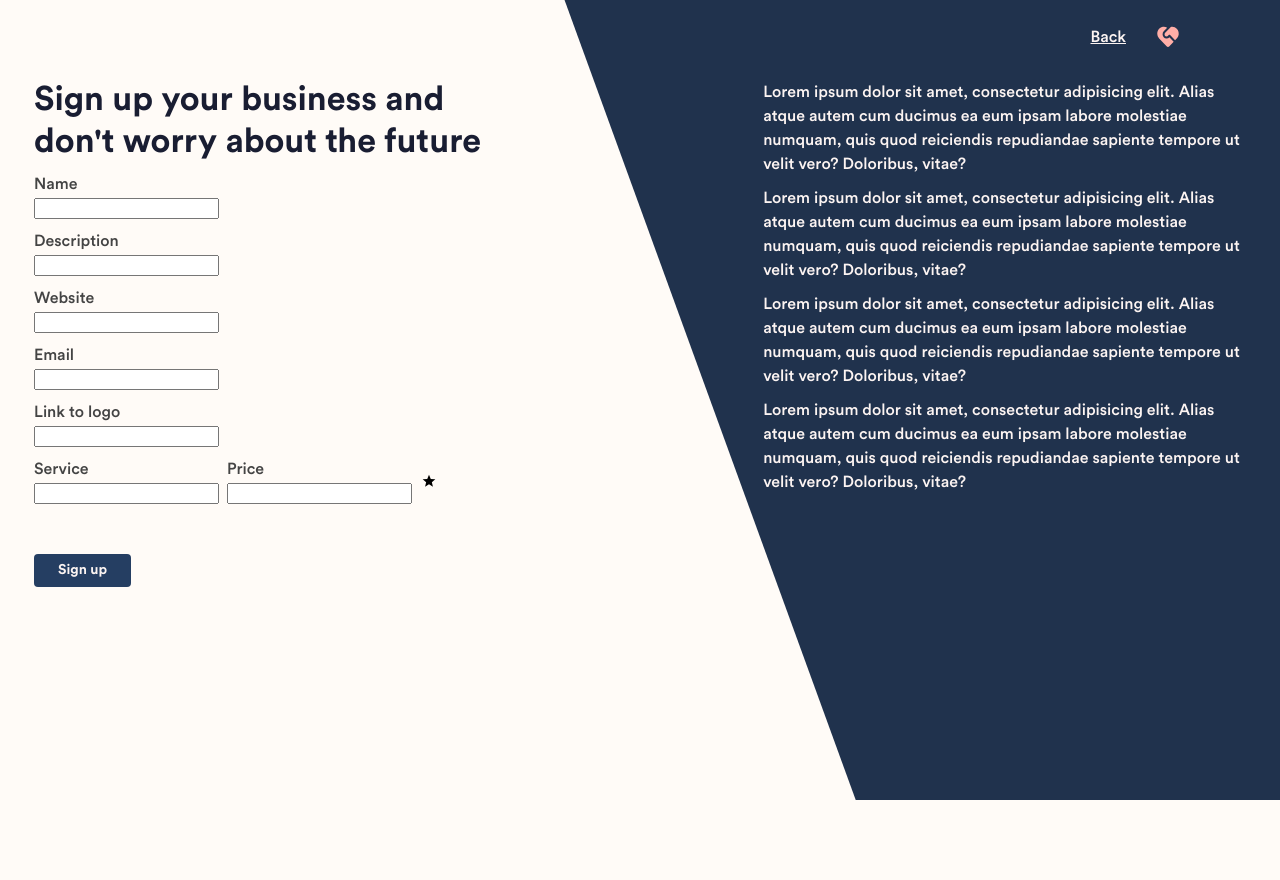
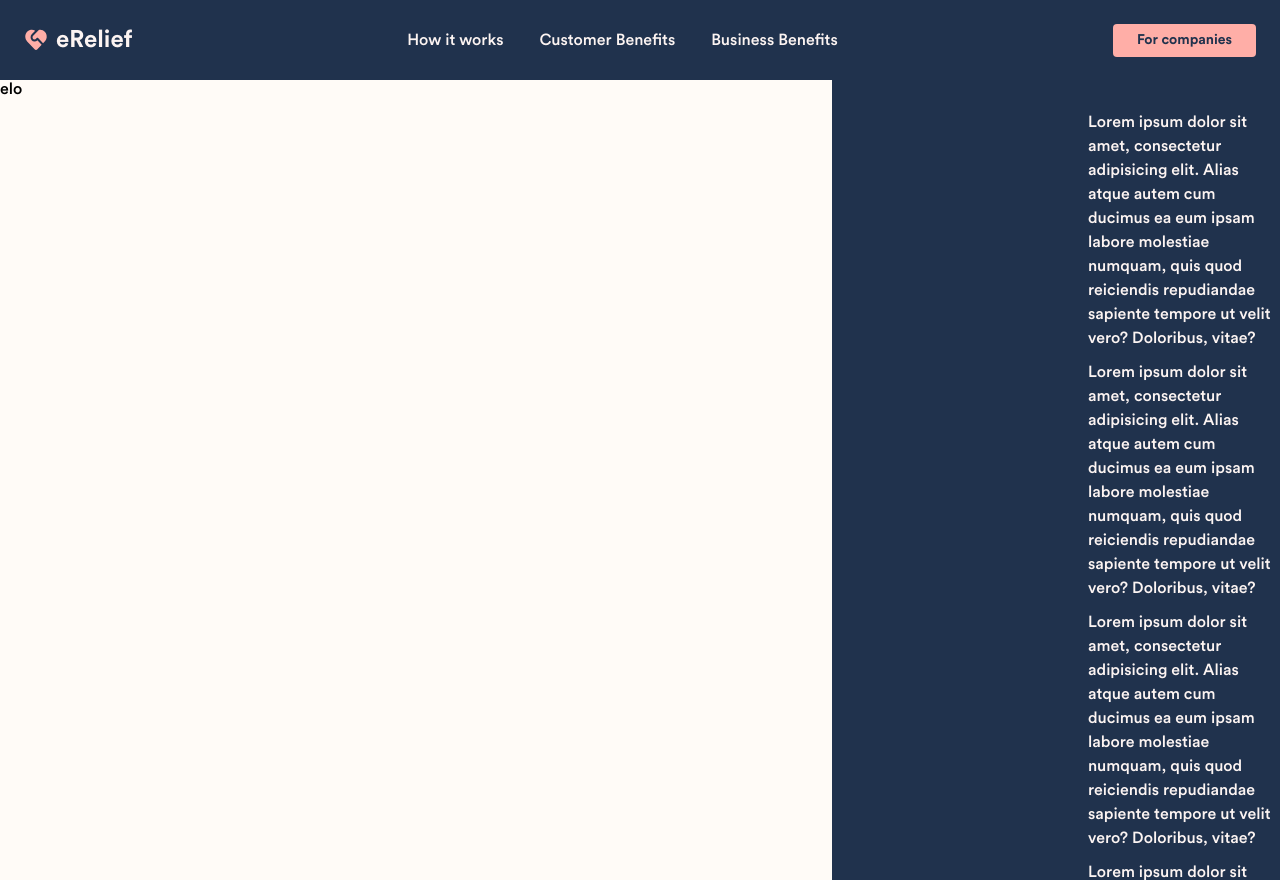
Before and after one commit to wojtekwtf/entrepreneur-relief, a Vue app: page /signup in a window 1280 px wide. Before the commit the page ends 800 px from the top, so only its background shows below. Built offline with nearby package versions, Linux system fonts and the light colour scheme.

Commit message:
register

```diff
--- a/src/components/landing/Nav.vue
+++ b/src/components/landing/Nav.vue
@@ -1,5 +1,5 @@
 <template>
-  <div class="nav" v-if="$route.name !== 'signup'">
+  <div class="nav">
     <div class="container nav-container">
       <div class="nav-brand">
         <router-link to="/" class="flex align-center">
@@ -54,7 +54,6 @@ export default {
     background: color(primary-dark);
 
     &-container {
-      border-bottom: 1px solid rgba(255,255,255,0.1);
       display: flex;
       justify-content: space-between;
       align-items: center;
--- a/src/components/voucher-signup/Confirm.vue
+++ b/src/components/voucher-signup/Confirm.vue
@@ -1,22 +1,15 @@
 <template>
-  <div class="section confirm">
-    {{ companyToRegister }}
-
-    CONFIRMED
+  <div>
+    elo
   </div>
 </template>
 
 <script>
-export default {
-  name: 'Confirm',
-  computed: {
-    companyToRegister() {
-      return this.$store.state.companyToRegister;
-    }
+  export default {
+    name: "Confirm"
   }
-}
 </script>
 
-<style scoped lang="scss">
+<style scoped>
 
 </style>
--- a/src/components/voucher-signup/RegisterForm.vue
+++ b/src/components/voucher-signup/RegisterForm.vue
@@ -1,57 +1,60 @@
 <template>
-  <div class="register">
-    <div class="background"></div>
-    <div class="nav flex align-center">
-      <router-link class="underline copy--white" to="/">Back</router-link>
-      <img src="../../assets/logo.svg" alt="">
-    </div>
-    <div class="container flex">
-      <div class="register-form">
+  <div class="register flex flex-1">
+    <div class="register-form container" v-if="!formSent">
       <div class="register-form-inputs">
         <h1 class="heading heading--primary">Sign up your business and don't worry about the future</h1>
         <p class="copy">Name</p>
-          <input v-model="form.name" type="text" class="input">
+        <input v-model="form.name" type="text" class="input input--alone">
         <p class="copy">Description</p>
-          <input v-model="form.description" type="text" class="input">
+        <input v-model="form.description" type="text" class="input input--alone">
         <p class="copy">Website</p>
-          <input v-model="form.website" type="text" class="input">
+        <input v-model="form.website" type="text" class="input input--alone">
         <p class="copy">Email</p>
-          <input v-model="form.email" type="text" class="input">
+        <input v-model="form.email" type="text" class="input input--alone">
         <p class="copy">Link to logo</p>
-          <input v-model="form.logoLink" type="text" class="input">
+        <input v-model="form.logoLink" type="text" class="input input--alone">
 
         <div class="register-form-services">
           <div class="item flex align-center" v-for="(item, index) in form.services" :key="index">
             <div>
               <p class="copy">Service</p>
-                <input v-model="item.name" type="text" class="input">
+              <input v-model="item.name" type="text" class="input input--alone">
             </div>
             <div class="price">
               <p class="copy">Price</p>
-                <input v-model="item.price" type="number" class="input input--short">
-                <div @click="add" class="add-new" v-if="index === form.services.length - 1">
-                  <img src="../../assets/star.svg">
+              <input v-model="item.price" type="number" class="input input--alone input--short">
             </div>
           </div>
+          <div @click="add" class="add-new flex align-center">
+            <img src="../../assets/add.svg">
+            Add next service
           </div>
         </div>
       </div>
 
       <button class="btn" @click="submitForm">Sign up</button>
+      <p v-if="invalidForm" class="copy copy--accent">Fill in all required fields</p>
     </div>
-      <div class="register-description">
+    <Confirm v-else class="register-form container">
+
+    </Confirm>
+    <div class="register-description container">
       <p class="copy copy--white">Lorem ipsum dolor sit amet, consectetur adipisicing elit. Alias atque autem cum ducimus ea eum ipsam labore molestiae numquam, quis quod reiciendis repudiandae sapiente tempore ut velit vero? Doloribus, vitae?</p>
       <p class="copy copy--white">Lorem ipsum dolor sit amet, consectetur adipisicing elit. Alias atque autem cum ducimus ea eum ipsam labore molestiae numquam, quis quod reiciendis repudiandae sapiente tempore ut velit vero? Doloribus, vitae?</p>
       <p class="copy copy--white">Lorem ipsum dolor sit amet, consectetur adipisicing elit. Alias atque autem cum ducimus ea eum ipsam labore molestiae numquam, quis quod reiciendis repudiandae sapiente tempore ut velit vero? Doloribus, vitae?</p>
       <p class="copy copy--white">Lorem ipsum dolor sit amet, consectetur adipisicing elit. Alias atque autem cum ducimus ea eum ipsam labore molestiae numquam, quis quod reiciendis repudiandae sapiente tempore ut velit vero? Doloribus, vitae?</p>
     </div>
   </div>
-  </div>
 </template>
 
 <script>
+  import Confirm from '@/components/voucher-signup/Confirm.vue'
+
   export default {
     name: 'RegisterForm',
+    components: {
+      Confirm
+    },
     data() {
       return {
         form: {
@@ -61,17 +64,26 @@ export default {
           email: '',
           logoLink: '',
           services: [{ name: '', price: '' }]
+        },
+        triedToSend: false,
+        formSent: true
       }
+    },
+    computed: {
+      invalidForm() {
+        return this.triedToSend && (!this.form.name || !this.form.description || !this.form.website || !this.form.email || !this.form.logoLink || !this.form.services[0].name || !this.form.services[0].price);
       }
     },
     methods: {
       add() {
-      this.form.services.push({ name: '', price: '' })
+        this.form.services.push({ name: '', price: '' });
       },
       submitForm() {
+        this.triedToSend = true;
+
         if (this.form.name && this.form.description && this.form.website && this.form.email && this.form.logoLink && this.form.services[0].name && this.form.services[0].price) {
           this.$store.commit('setCompanyToRegister', this.form);
-        this.$router.push({ name: 'signup', query: {sent: true} })
+          this.formSent = true;
         }
       }
     }
@@ -84,7 +96,6 @@ export default {
     width: 100vw;
     position: relative;
     overflow: hidden;
-    padding: 50px 0 30px;
 
     .copy {
       margin: 10px 0 2px;
@@ -101,7 +112,7 @@ export default {
     }
 
     &-form {
-      width: 40%;
+      width: 65%;
 
       &-inputs {
         max-height: 80vh;
@@ -112,23 +123,19 @@ export default {
       .btn {
         margin-top: 20px;
         margin-left: 10px;
+
+        + p {
+          margin-left: 10px;
+        }
       }
     }
 
     &-description {
-      width: 60%;
+      width: 35%;
       padding-left: 20%;
       padding-top: 20px;
-    }
-
-    .background {
-      position: absolute;
-      width: 70vw;
-      height: 200vh;
+      height: 100%;
       background: color(primary-dark);
-      transform: rotate(-20deg);
-      top: -40vh;
-      right: -30vw;
     }
 
     .price {
@@ -136,11 +143,14 @@ export default {
       position: relative;
     }
 
-    .item {
     .add-new {
-        position: absolute;
-        right: -24px;
-        bottom: 12px;
+      margin-top: 16px;
+      cursor: pointer;
+
+      img {
+        height: 20px;
+        width: 20px;
+        margin-right: 4px;
       }
     }
   }
--- a/src/styles/common/_common.scss
+++ b/src/styles/common/_common.scss
@@ -61,7 +61,9 @@
   }
 }
 
-.input .autocomplete-input {
+.input {
+  .autocomplete-input,
+  &--alone {
     width: 360px;
     background: #fff;
     color: color(primary);
@@ -71,6 +73,7 @@
     border-radius: 4px;
     outline: 0;
     padding: 12px;
+  }
 
   &--short {
     width: 100px;
@@ -83,6 +86,10 @@
 
 .flex {
   display: flex;
+}
+
+.flex-1 {
+  flex: 1;
 }
 
 .column {
--- a/src/styles/common/_typography.scss
+++ b/src/styles/common/_typography.scss
@@ -89,6 +89,10 @@ body {
     color: color(pink-light);
   }
 
+  &--accent {
+    color: color(accent);
+  }
+
   &--uppercase {
     text-transform: uppercase;
   }
--- a/src/views/VoucherSignup.vue
+++ b/src/views/VoucherSignup.vue
@@ -1,19 +1,16 @@
 <template>
   <div class="voucher-signup">
-    <RegisterForm v-if="!$route.query.sent"></RegisterForm>
-    <Confirm v-else></Confirm>
+    <RegisterForm></RegisterForm>
   </div>
 </template>
 
 <script>
   import RegisterForm from '@/components/voucher-signup/RegisterForm.vue'
-  import Confirm from '@/components/voucher-signup/Confirm.vue'
 
   export default {
     name: 'VoucherSignup',
     components: {
-      RegisterForm,
-      Confirm
+      RegisterForm
     }
   }
 </script>
```
Also changed, not shown: src/assets/add.svg (added). Lines whose indentation alone changed are shown as unchanged.
